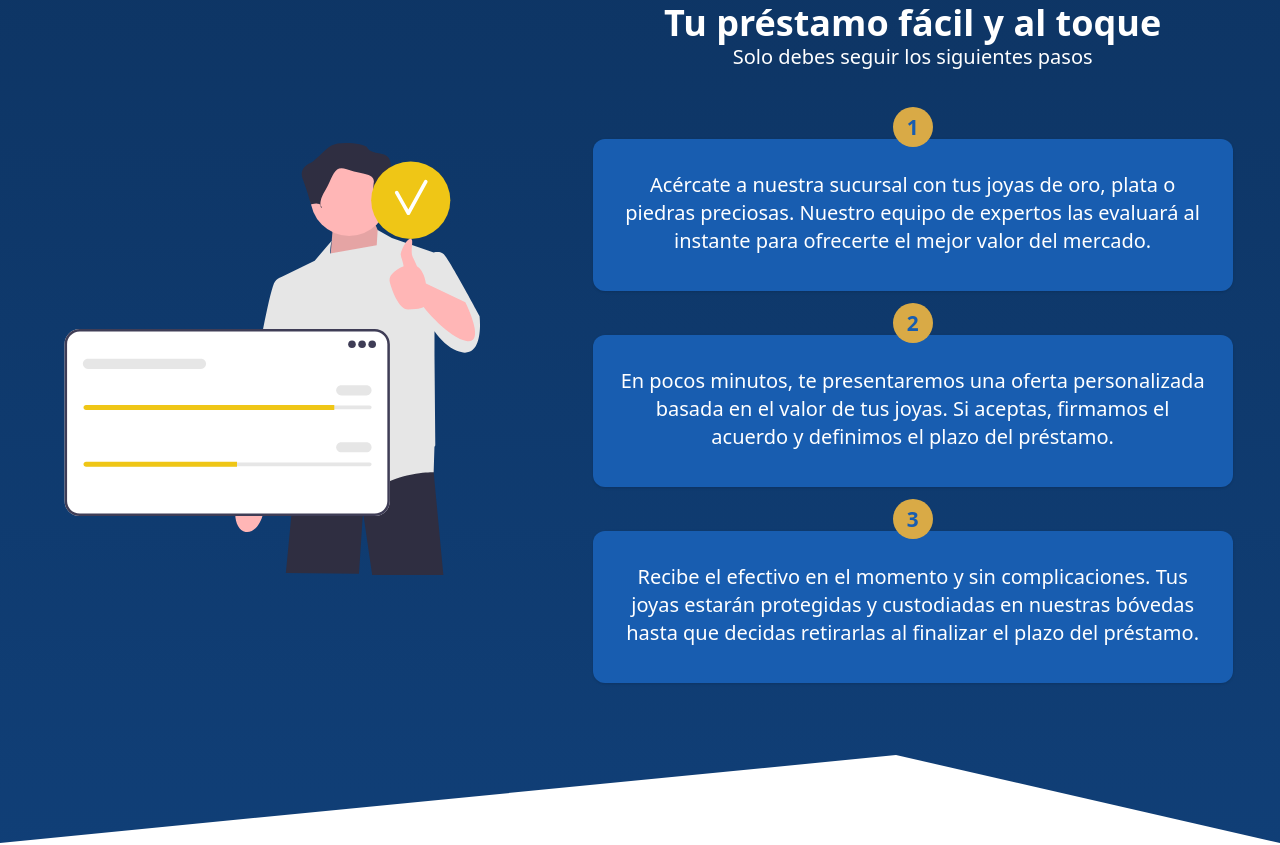
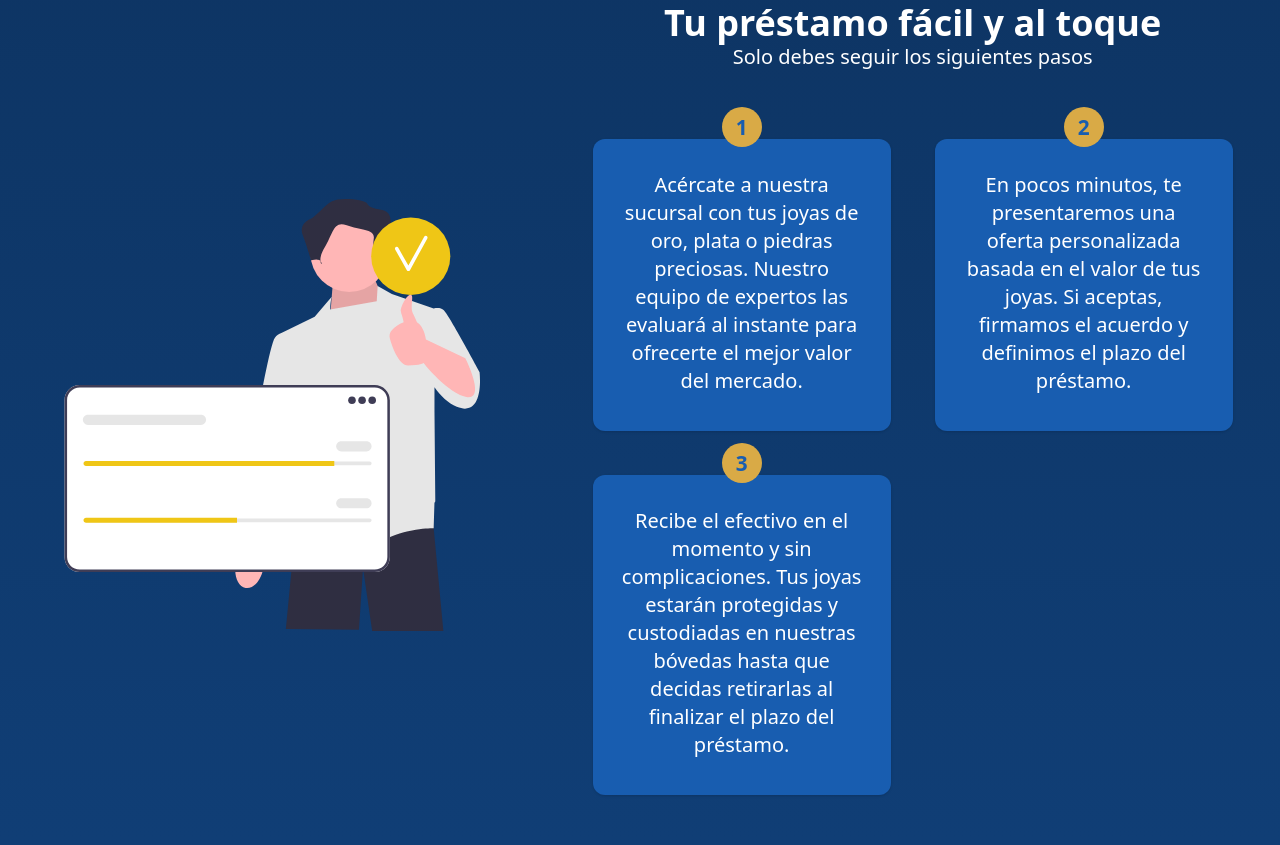
Before and after one commit to mariavaldiviezopingo/Casa-De-Empe-os-Web, an Astro site: page / in a window 1280 px wide. Shown: the part 1341-2186 px from the top of the page. Built offline with nearby package versions, Linux system fonts and the light colour scheme; Astro itself is replaced by a stand-in of ours.

Commit message:
prestamo-solución

```diff
--- a/package.json
+++ b/package.json
@@ -12,7 +12,7 @@
   "dependencies": {
     "@astrojs/check": "^0.9.4",
     "@astrojs/tailwind": "^5.1.2",
-    "astro": "^4.16.15",
+    "astro": "^4.16.16",
     "tailwindcss": "^3.4.15",
     "typescript": "^5.6.3"
   }
--- a/src/components/Pasos.astro
+++ b/src/components/Pasos.astro
@@ -17,7 +17,7 @@
 
         </div >
 
-        <div class="flex flex-col sm:grid grid-cols-autofit1 repeatTail gap-11 mt-10 text-center h-auto mb-8 ">
+        <div class="sm2:grid grid-cols-autofit1  gap-11 mt-10 text-center h-auto mb-8 sm3:flex flex-col  ">
             <div class=" px-6 pt-2 pb-9 text-xl relative before:w-10 before:h-10 before:bg-customDorado before:content-['1'] before:text-center
             before:-top-8 before:left-[50%] before:transform before:-translate-x-[50%] before:absolute before:rounded-full
             bg-[#185DB0]  rounded-xl before:flex before:justify-center before:text-[#185DB0] before:items-center before:text-[1.3rem] before:font-bold shadow">
--- a/tailwind.config.mjs
+++ b/tailwind.config.mjs
@@ -26,7 +26,8 @@ export default {
 
 			},
 			screens:{
-			  sm2: '480px'
+			  sm2: '480px',
+			  sm3: '0px'
 			},
 			fontSize:{
 			  xs2:['0.5rem', { lineHeight: '0.75rem' }]
```
Also changed, not shown: 1 other file.
